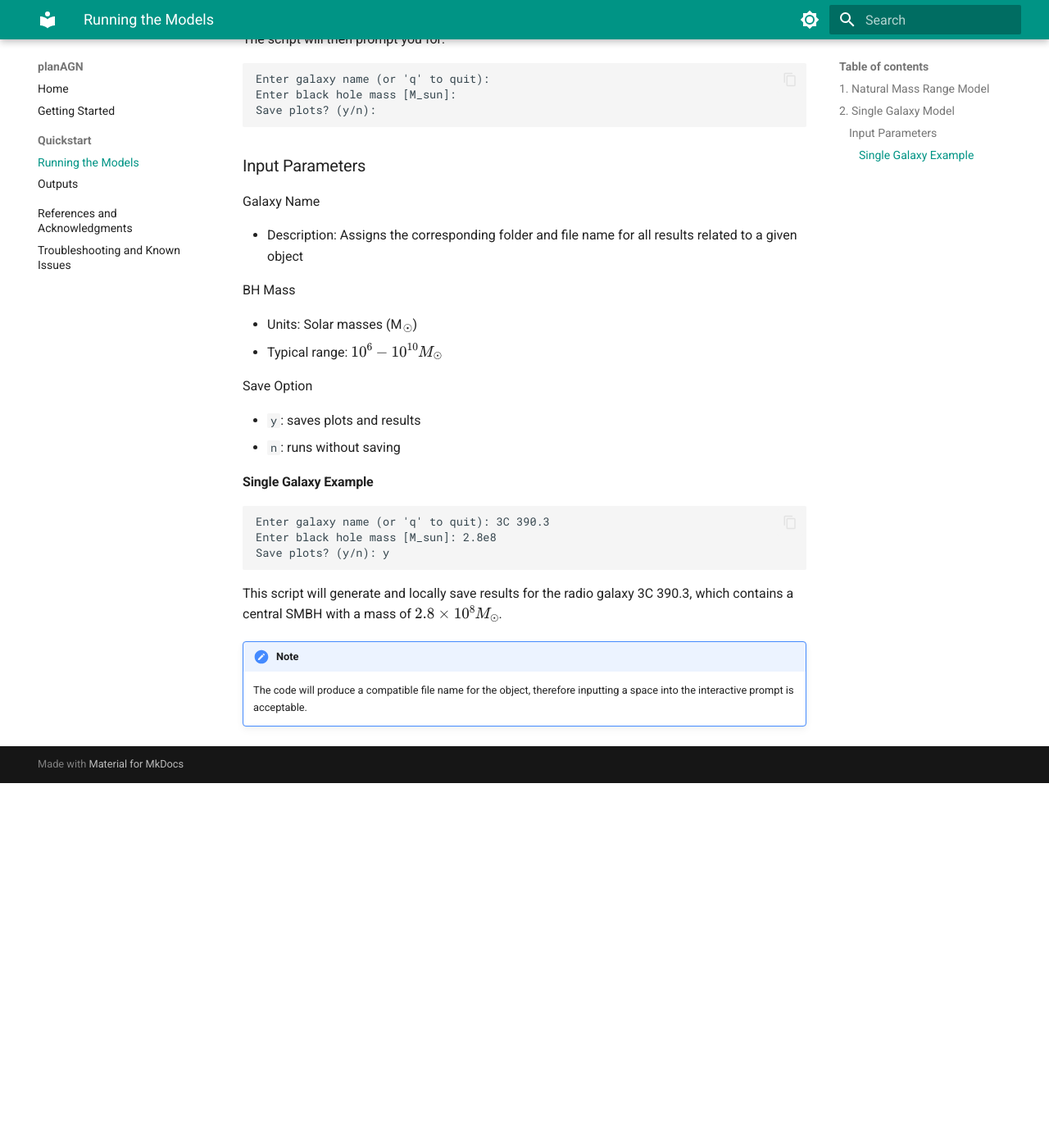
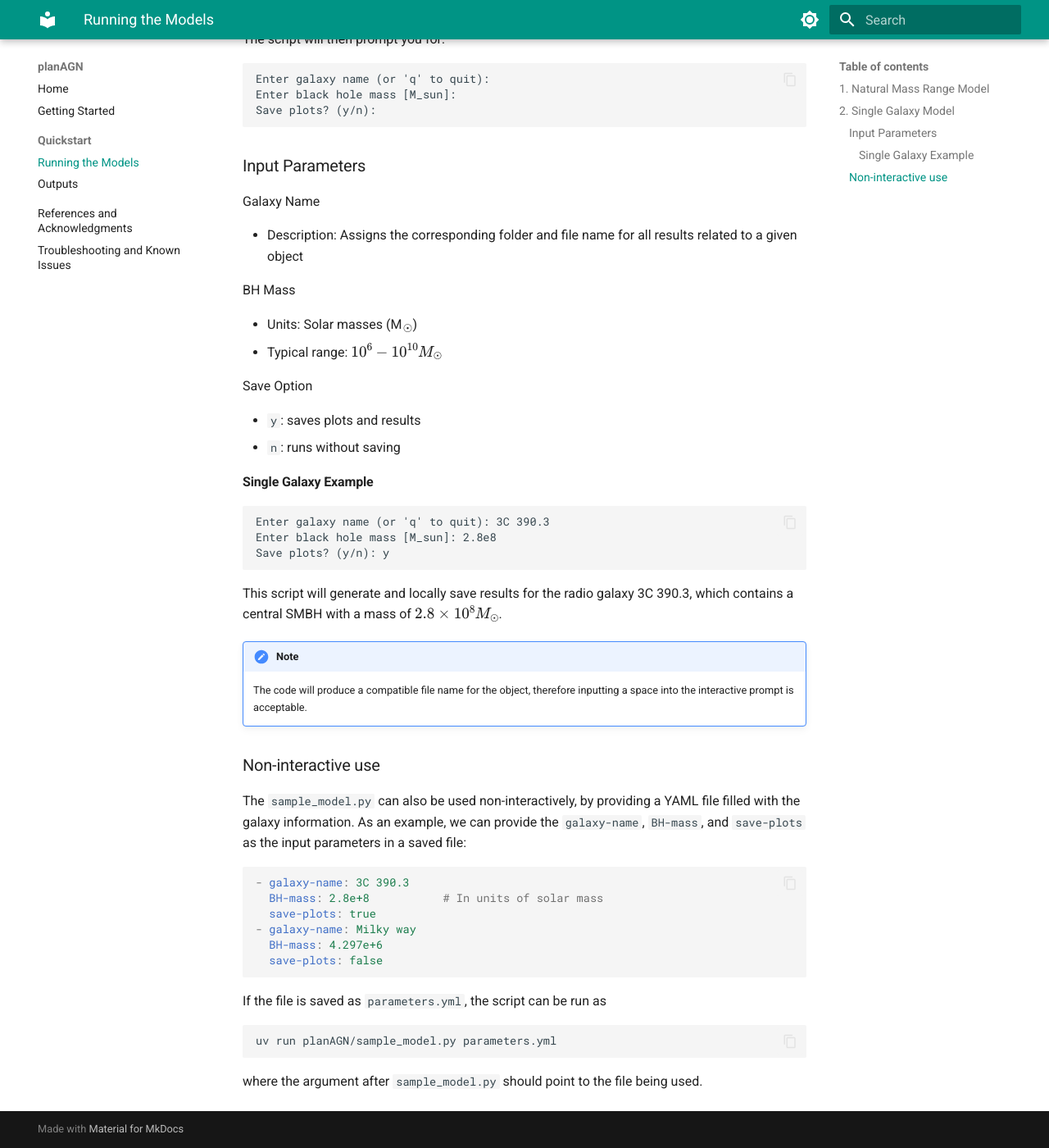
Before and after one commit to jourdanwaas/planAGN, an MkDocs documentation site: the page built from docs/docs/running.md, in a window 1280 px wide and 1400 px high, scrolled down 964 px. Shown: the whole window at 82% size. Built offline with MkDocs 1.6.1 and Material for MkDocs 9.7.7, drawn with Linux system fonts in a browser that asks for light colours; before the commit the page ends 1919 px from its top, so only the background shows below that; some of the changed text lies outside the part shown.

Commit message:
Add docs for non-interactive usage (#34)
* Add docs for non-interactive usage

* Turn on syntax highlighting in docs code blocks

````diff
--- a/docs/docs/running.md
+++ b/docs/docs/running.md
@@ -4,10 +4,10 @@
 There are two main scripts in this project:
 
 1. `model.py` - runs the model automatically across a range of SMBH masses
-2. `sample_model.py` - runs the model interactively for user-specified input values
+2. `sample_model.py` - runs the model for user-specified input values
 
 !!! tip
-    Use the interactive model for quick testing.
+    Use `sample_model.py` interactively for quick testing.
 
 ---
 
@@ -38,7 +38,7 @@
 
 The script will then prompt you for:
 
-```sh
+```text
 Enter galaxy name (or 'q' to quit):
 Enter black hole mass [M_sun]:
 Save plots? (y/n):
@@ -62,7 +62,7 @@
 
 #### Single Galaxy Example
 
-```sh
+```text
 Enter galaxy name (or 'q' to quit): 3C 390.3
 Enter black hole mass [M_sun]: 2.8e8
 Save plots? (y/n): y
@@ -72,3 +72,24 @@
 
 !!! note
     The code will produce a compatible file name for the object, therefore inputting a space into the interactive prompt is acceptable.
+
+
+### Non-interactive use
+The `sample_model.py` can also be used non-interactively, by providing a YAML file filled with the galaxy information. As an example, we can provide the `galaxy-name`, `BH-mass`, and `save-plots` as the input parameters in a saved file:
+
+```yaml
+- galaxy-name: 3C 390.3
+  BH-mass: 2.8e+8           # In units of solar mass
+  save-plots: true
+- galaxy-name: Milky way
+  BH-mass: 4.297e+6
+  save-plots: false
+```
+
+If the file is saved as `parameters.yml`, the script can be run as
+
+```sh
+uv run planAGN/sample_model.py parameters.yml
+```
+
+where the argument after `sample_model.py` should point to the file being used.
--- a/docs/mkdocs.yml
+++ b/docs/mkdocs.yml
@@ -39,6 +39,11 @@
       permalink: true
   - pymdownx.arithmatex:
       generic: true
+  - pymdownx.highlight:
+      anchor_linenums: true
+      line_spans: __span
+      pygments_lang_class: true
+  - pymdownx.superfences
 
 extra_javascript:
   - https://cdn.jsdelivr.net/npm/mathjax@3/es5/tex-mml-chtml.js
````
